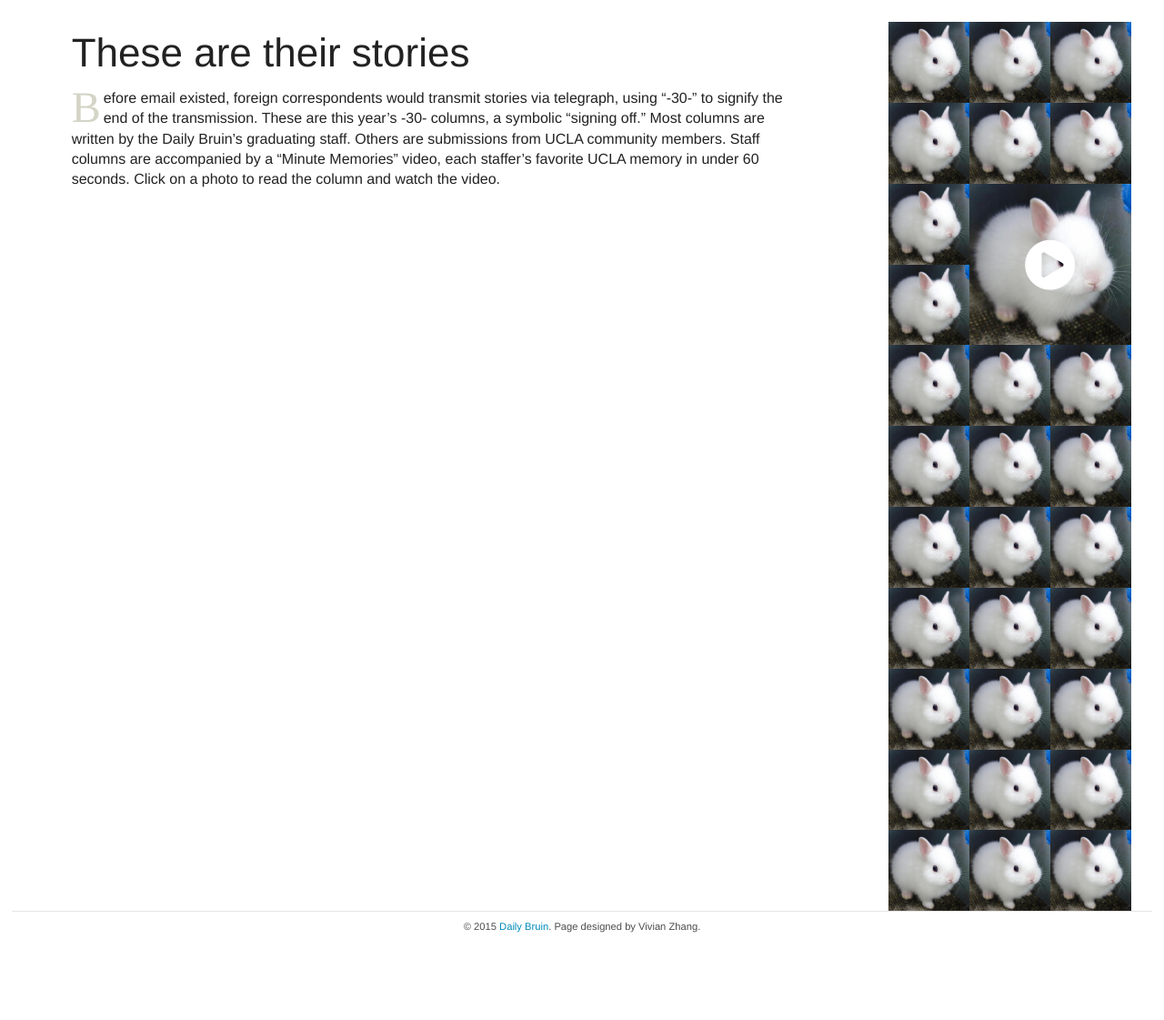
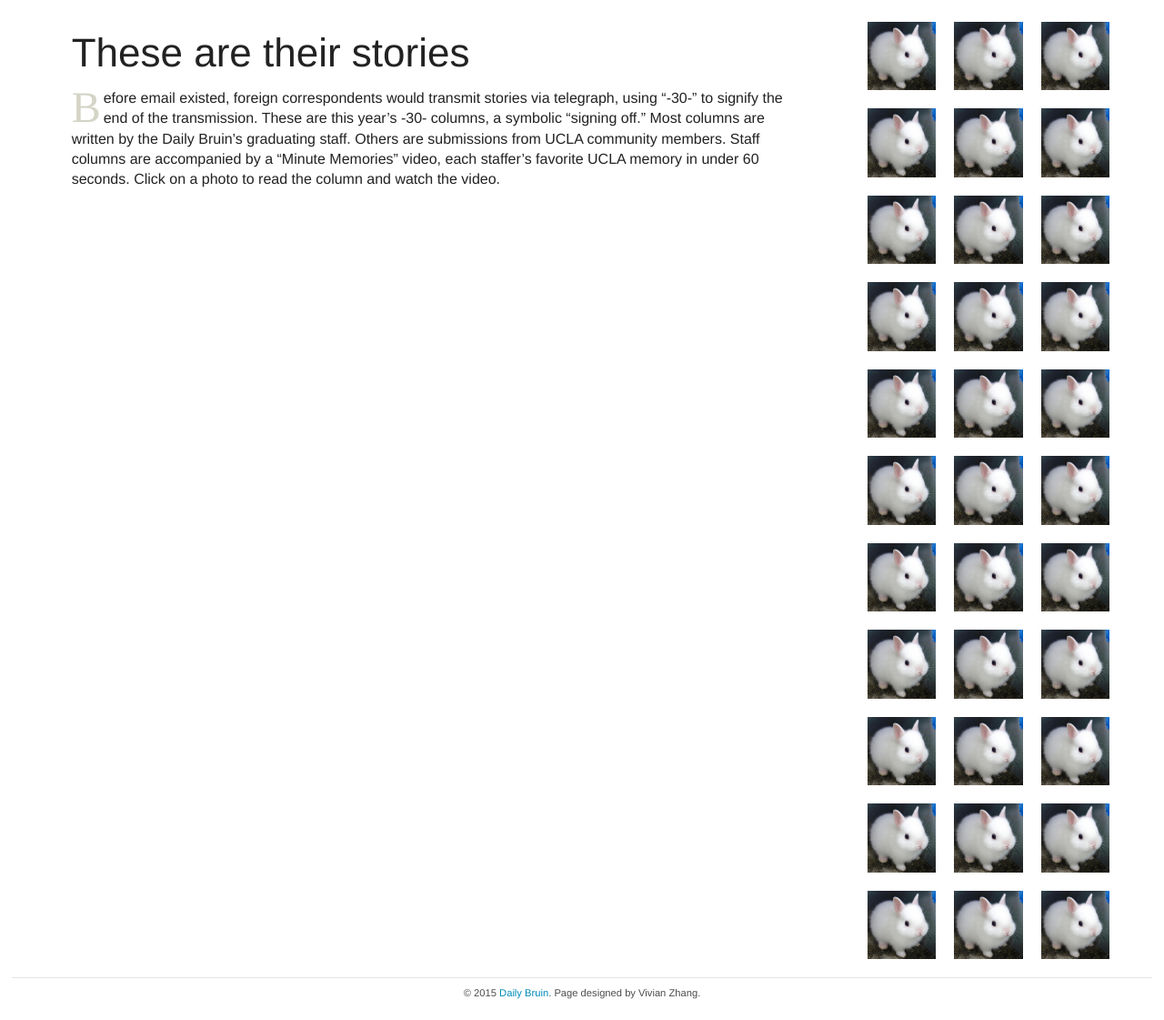
Before and after one commit to dailybruin/gradissue-2015, a PHP site: page /30-columns/index.html in a window 1280 px wide. Shown: the part 374-1495 px from the top of the page at 91% size. Before the commit the page ends 1399 px from the top, so only its background shows below. Run offline with PHP 8.4, Linux system fonts and the light colour scheme; some libraries are stand-ins or nearby versions.

Commit message:
changed profiles to block grid

```diff
--- a/30-columns/columns.css
+++ b/30-columns/columns.css
@@ -28,8 +28,7 @@ footer {
 }
 #profile-wrap{
   width:85%;
-  margin-left: auto;
-  margin-right: auto;
+  margin-right: 10%;
 }
 #tagline{
   text-align: center;
--- a/30-columns/index.html
+++ b/30-columns/index.html
@@ -52,82 +52,50 @@
                     </div>
                     </div>
                 </div>
-                <div class="small-1 medium-1 large-3 columns sticky">
+                <div class="small-1 medium-1 large-3 columns">
                     <div id="profile-wrap">
-                         <div class="small-1 medium-1 large-4 columns" class="inner-left" >
-                        <a href="#james"><img src="image/bunny.jpg" class="thumb"/></a>
-                        <a href="#james"><img src="image/bunny.jpg" class="thumb"/></a>
-                         </div>
-
-                         <div class="small-1 medium-1 large-4 columns" class="inner-right">
-                        <a href="#james"><img src="image/bunny.jpg" class="thumb"/></a>
-                        <a href="#james"><img src="image/bunny.jpg" class="thumb"/></a>
-                         </div>
-
-
-                         <div class="small-1 medium-1 large-4 columns" class="inner-right">
-                        <a href="#james"><img src="image/bunny.jpg" class="thumb"/></a>
-                        <a href="#james"><img src="image/bunny.jpg" class="thumb"/></a>
-                         </div>
-
-
-                         <div class="small-1 medium-1 large-4 columns" class="inner-right">
-                        <a href="#james"><img src="image/bunny.jpg" class="thumb"/></a>
-                        <a href="#james"><img src="image/bunny.jpg" class="thumb"/></a>
-                        <a href="#james"><img src="image/bunny.jpg" class="thumb"/></a>
-                         </div>
-
-
+                    <ul class="small-block-grid-3">
+                    <li> <a href="#james"><img src="image/bunny.jpg" class="thumb"/></a></li>
+                    <li> <a href="#james"><img src="image/bunny.jpg" class="thumb"/></a></li>
+                    <li> <a href="#james"><img src="image/bunny.jpg" class="thumb"/></a></li>
+                    <li> <a href="#james"><img src="image/bunny.jpg" class="thumb"/></a></li>
+                    <li> <a href="#james"><img src="image/bunny.jpg" class="thumb"/></a></li>
+                    <li> <a href="#james"><img src="image/bunny.jpg" class="thumb"/></a></li>
+                    <li> <a href="#james"><img src="image/bunny.jpg" class="thumb"/></a></li>
+                    <li> <a href="#james"><img src="image/bunny.jpg" class="thumb"/></a></li>
+                    <li> <a href="#james"><img src="image/bunny.jpg" class="thumb"/></a></li>
+                    <li> <a href="#james"><img src="image/bunny.jpg" class="thumb"/></a></li>
+                    <li> <a href="#james"><img src="image/bunny.jpg" class="thumb"/></a></li>
+                    <li> <a href="#james"><img src="image/bunny.jpg" class="thumb"/></a></li>
+                    <li> <a href="#james"><img src="image/bunny.jpg" class="thumb"/></a></li>
+                    <li> <a href="#james"><img src="image/bunny.jpg" class="thumb"/></a></li>
+                    <li> <a href="#james"><img src="image/bunny.jpg" class="thumb"/></a></li>
+                    <li> <a href="#james"><img src="image/bunny.jpg" class="thumb"/></a></li>
+                    <li> <a href="#james"><img src="image/bunny.jpg" class="thumb"/></a></li>
+                    <li> <a href="#james"><img src="image/bunny.jpg" class="thumb"/></a></li>
+                    <li> <a href="#james"><img src="image/bunny.jpg" class="thumb"/></a></li>
+                    <li> <a href="#james"><img src="image/bunny.jpg" class="thumb"/></a></li>
+                    <li> <a href="#james"><img src="image/bunny.jpg" class="thumb"/></a></li>
+                    <li> <a href="#james"><img src="image/bunny.jpg" class="thumb"/></a></li>
+                    <li> <a href="#james"><img src="image/bunny.jpg" class="thumb"/></a></li>
+                    <li> <a href="#james"><img src="image/bunny.jpg" class="thumb"/></a></li>
+                    <li> <a href="#james"><img src="image/bunny.jpg" class="thumb"/></a></li>
+                    <li> <a href="#james"><img src="image/bunny.jpg" class="thumb"/></a></li>
+                    <li> <a href="#james"><img src="image/bunny.jpg" class="thumb"/></a></li>
+                    <li> <a href="#james"><img src="image/bunny.jpg" class="thumb"/></a></li>
+                    <li> <a href="#james"><img src="image/bunny.jpg" class="thumb"/></a></li>
+                    <li> <a href="#james"><img src="image/bunny.jpg" class="thumb"/></a></li>
+                    <li> <a href="#james"><img src="image/bunny.jpg" class="thumb"/></a></li>
+                    <li> <a href="#james"><img src="image/bunny.jpg" class="thumb"/></a></li>
+                    <li> <a href="#james"><img src="image/bunny.jpg" class="thumb"/></a></li>
+                    </ul>
+<!--
                          <div class="small-1 medium-1 large-8 columns" class="inner-right">
                          <a href="#james"><i style="font-size: 4em; color: white; position: absolute;top: 50%; left: 50%; z-index: 9; transform: translate(-50%, -50%);" class="fa fa-play-circle"></i>
                          <img src="image/bunny.jpg" class="thumb"/></a>
-                         </div>
-
-
-
-                         <div class="small-1 medium-1 large-4 columns" class="inner-right">
-                        <a href="#james"><img src="image/bunny.jpg" class="thumb"/></a>
-
-                         </div>
-
-
-                         <div class="small-1 medium-1 large-4 columns" class="inner-right">
-                        <a href="#james"><img src="image/bunny.jpg" class="thumb"/></a>
-                         </div>
-
-
-                         <div class="small-1 medium-1 large-4 columns" class="inner-right">
-                        <a href="#james"><img src="image/bunny.jpg" class="thumb"/></a>
-                        <a href="#james"><img src="image/bunny.jpg" class="thumb"/></a>
-                        <a href="#james"><img src="image/bunny.jpg" class="thumb"/></a>
-                        <a href="#james"><img src="image/bunny.jpg" class="thumb"/></a>
-                        <a href="#james"><img src="image/bunny.jpg" class="thumb"/></a>
-                        <a href="#james"><img src="image/bunny.jpg" class="thumb"/></a>
-                         </div>
-
-                         <div class="small-1 medium-1 large-4 columns" class="inner-right">
-                        <a href="#james"><img src="image/bunny.jpg" class="thumb"/></a>
-                        <a href="#james"><img src="image/bunny.jpg" class="thumb"/></a>
-                        <a href="#james"><img src="image/bunny.jpg" class="thumb"/></a>
-                        <a href="#james"><img src="image/bunny.jpg" class="thumb"/></a>
-                        <a href="#james"><img src="image/bunny.jpg" class="thumb"/></a>
-                        <a href="#james"><img src="image/bunny.jpg" class="thumb"/></a>
-                         </div>
-
-                         <div class="small-1 medium-1 large-4 columns" class="inner-right">
-                        <a href="#james"><img src="image/bunny.jpg" class="thumb"/></a>
-                        <a href="#james"><img src="image/bunny.jpg" class="thumb"/></a>
-                        <a href="#james"><img src="image/bunny.jpg" class="thumb"/></a>
-                        <a href="#james"><img src="image/bunny.jpg" class="thumb"/></a>
-                        <a href="#james"><img src="image/bunny.jpg" class="thumb"/></a>
-                        <a href="#james"><img src="image/bunny.jpg" class="thumb"/></a>
-                         </div>
+                         </div>      -->
                 </div>
             </div>
-
-
-
-
             <footer>
                 &copy; 2015 <a href="http://dailybruin.com/">Daily Bruin</a>. Page designed by Vivian Zhang</a>.
             </footer>
```
